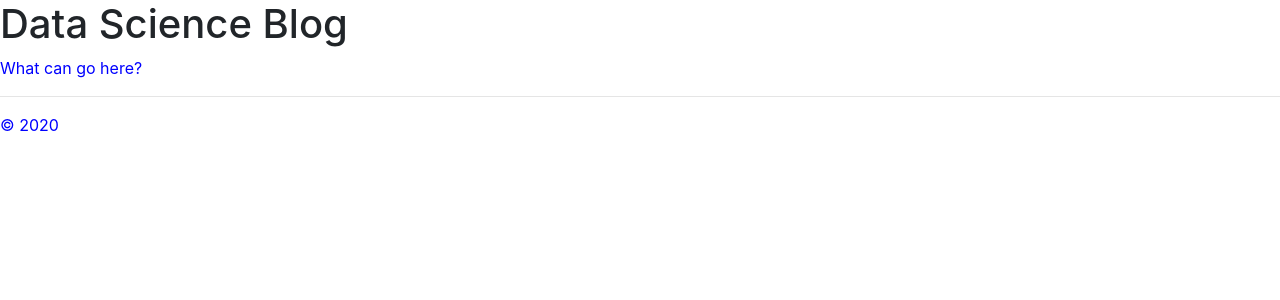
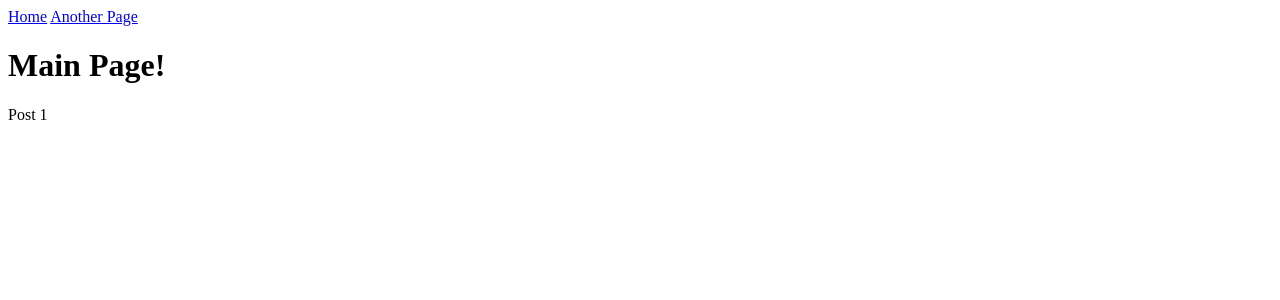
Before and after one commit to Clee2691/DS_Projects, a Flask app: page / in a window 1280 px wide. Shown: the top 300 px of the page. Run offline with Flask 2, Linux system fonts and the light colour scheme; some libraries are stand-ins or nearby versions.

Commit message:
redid code for blog

```diff
--- a/app.py
+++ /dev/null
@@ -1,4 +0,0 @@
-from ds_blog import app
-
-if __name__ == "__main__":
-    app.run(debug ='True')
--- /dev/null
+++ b/config.py
@@ -0,0 +1,4 @@
+import os
+
+class Config():
+    SECRET_KEY = os.environ.get('SECRET_KEY') or 'Default-Secret_key'
--- /dev/null
+++ b/ds_blog.py
@@ -0,0 +1 @@
+from ds_blog import ds_blog_inst
--- a/ds_blog/__init__.py
+++ b/ds_blog/__init__.py
@@ -1,5 +1,8 @@
 from flask import Flask
+from config import Config
 
-app = Flask(__name__)
+ds_blog_inst = Flask(__name__)
+ds_blog_inst.config.from_object(Config) # Get config information from the Config class
+
 
 from ds_blog import routes
--- a/ds_blog/routes.py
+++ b/ds_blog/routes.py
@@ -1,7 +1,8 @@
-from flask import render_template, url_for
-from ds_blog import app
+from flask import render_template, url_for, redirect, flash
+from ds_blog import ds_blog_inst
 
-@app.route('/')
-@app.route('/home')
+
+@ds_blog_inst.route('/')
+@ds_blog_inst.route('/home')
 def home():
-    return render_template('home.html', title = 'Home')
+    return render_template('home.html')
--- a/ds_blog/static/site.css
+++ /dev/null
@@ -1,3 +0,0 @@
-p {
-    color:blue;
-}
--- /dev/null
+++ b/ds_blog/templates/base.html
@@ -0,0 +1,17 @@
+<html>
+<title></title>
+
+<body>
+
+<div class=nav-bar>
+    <a href="{{ url_for('home') }}">Home</a>
+    <a href="/"> Another Page </a>
+</div>
+
+
+{% block content %}
+{% endblock %}
+
+</body>
+
+</html>
--- a/ds_blog/templates/base_layout.html
+++ /dev/null
@@ -1,34 +0,0 @@
-<!DOCTYPE html>
-
-<html lang='en'>
-    <head>
-        <meta charset="utf-8">
-        <meta name="viewport" content="width=device-width, initial-scale=1, shrink-to-fit=no">
-
-        <title> {% block title %} {% endblock%} </title>
-        <link rel="stylesheet" href="https://stackpath.bootstrapcdn.com/bootstrap/4.4.1/css/bootstrap.min.css" integrity="sha384-Vkoo8x4CGsO3+Hhxv8T/Q5PaXtkKtu6ug5TOeNV6gBiFeWPGFN9MuhOf23Q9Ifjh" crossorigin="anonymous">
-        <link rel="stylesheet" type="text/css" href="{{ url_for('static', filename='site.css') }}">
-
-    </head>
-
-    <body>
-        <div class='nav-bar'>
-
-        </div>
-        <div class="body-content">
-            {% block content %}
-            {% endblock %}
-
-            <hr/>
-            <footer>
-                <p>&copy 2020</p>
-            </footer>
-        </div>
-
-
-        <script src="https://code.jquery.com/jquery-3.4.1.slim.min.js" integrity="sha384-J6qa4849blE2+poT4WnyKhv5vZF5SrPo0iEjwBvKU7imGFAV0wwj1yYfoRSJoZ+n" crossorigin="anonymous"></script>
-        <script src="https://cdn.jsdelivr.net/npm/popper.js@1.16.0/dist/umd/popper.min.js" integrity="sha384-Q6E9RHvbIyZFJoft+2mJbHaEWldlvI9IOYy5n3zV9zzTtmI3UksdQRVvoxMfooAo" crossorigin="anonymous"></script>
-        <script src="https://stackpath.bootstrapcdn.com/bootstrap/4.4.1/js/bootstrap.min.js" integrity="sha384-wfSDF2E50Y2D1uUdj0O3uMBJnjuUD4Ih7YwaYd1iqfktj0Uod8GCExl3Og8ifwB6" crossorigin="anonymous"></script>
-
-    </body>
-</html>
--- a/ds_blog/templates/home.html
+++ b/ds_blog/templates/home.html
@@ -1,12 +1,9 @@
-{% extends "base_layout.html" %}
-
-{% block  title%}
-<p>Home</p>
-{% endblock %}
+{% extends 'base.html' %}
 
 {% block content %}
 
-<h1>Data Science Blog</h1>
-<p>What can go here?</p>
+<H1> Main Page!</H1>
+<p>Post 1</p>
+
 
 {% endblock %}
```
Also changed, not shown: 2 other files.
